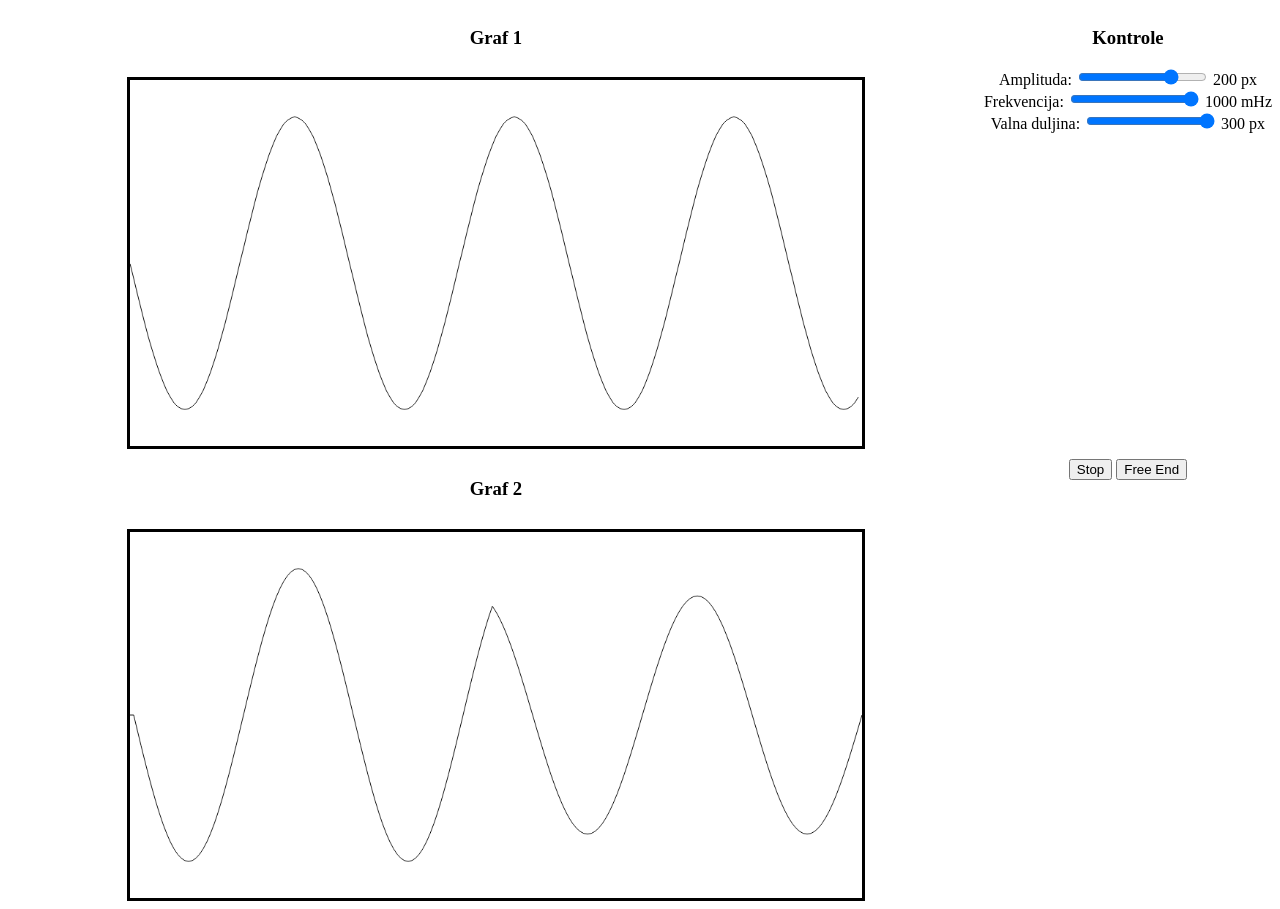
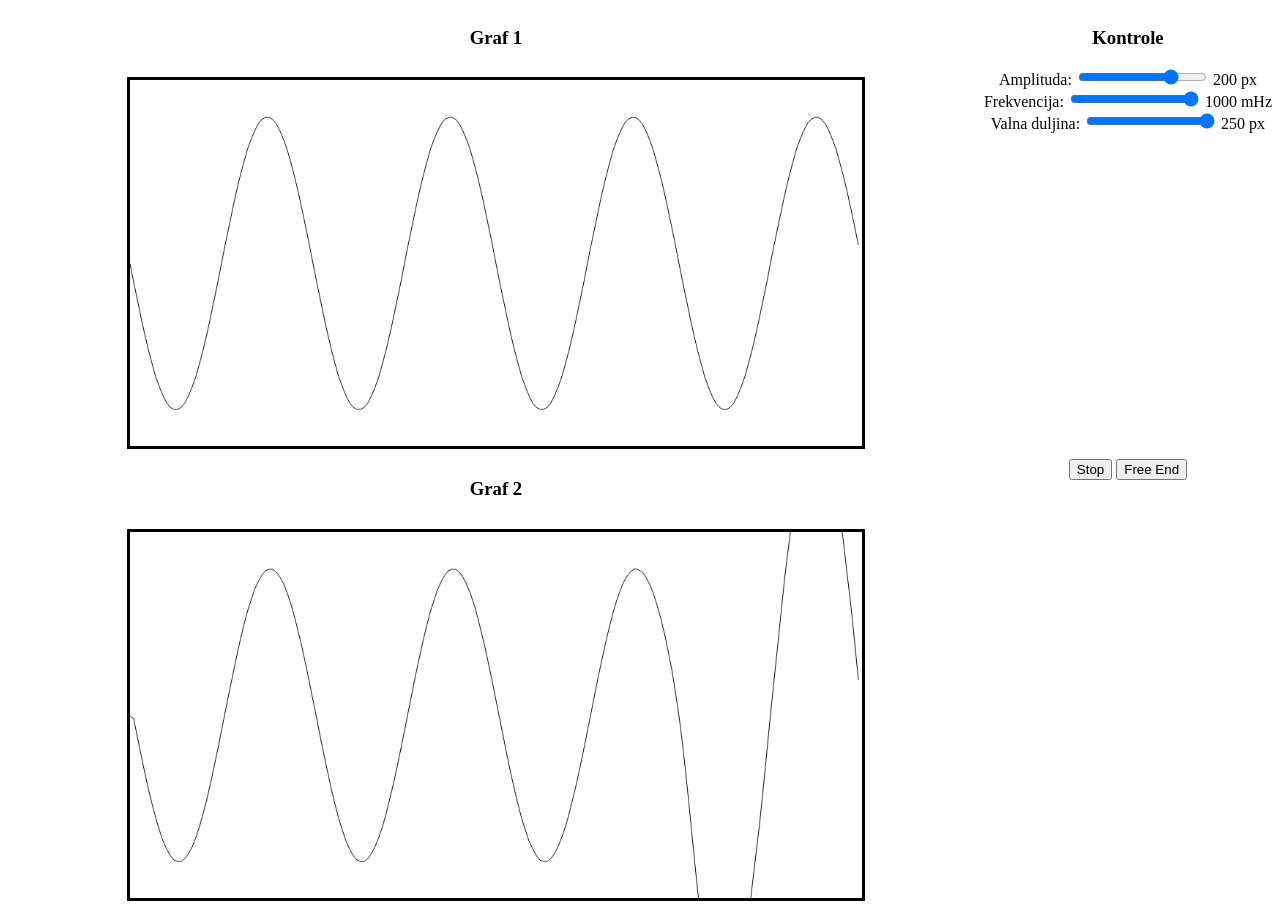
Before and after one commit to antunkra/Wave-simulation---Physics-1-Project, a plain HTML site: page index.html in a window 1280 px wide. Drawn offline with Linux system fonts and the light colour scheme.

Commit message:
-reformatted code -created classes representing the formula function and simulated function -created a class to animate any type of function -changed names of files from testWave to formulaWave and forcedWave to simulatedWave

```diff
--- a/index.html
+++ b/index.html
@@ -30,8 +30,8 @@
                 </div>
                 <div class="attributeControl">
                     <label>Valna duljina:</label>
-                    <input type="range" min="100" max="300" value="300" class="slider" id="wavelengthSlider">
-                    <label class="sliderValueLabel" id="wavelengthValueLabel">300 px</label>
+                    <input type="range" min="100" max="250" value="250" class="slider" id="wavelengthSlider">
+                    <label class="sliderValueLabel" id="wavelengthValueLabel">250 px</label>
                 </div>
             </div>
             <div class="controls">
@@ -42,9 +42,10 @@
 
         <script src="./js/function.js"></script>
         <script src="./js/formulaFunction.js"></script>
+        <script src="./js/simulatedFunction.js"></script>
         <script src="./js/graphAnimation.js"></script>
         <script src="./js/ui.js"></script>
         <script src="./js/formulaWave.js"></script>
-        <script src="./js/forcedWave.js"></script>
+        <script src="./js/simulatedWave.js"></script>
     </body>
 </html>
--- a/js/forcedWave.js
+++ /dev/null
@@ -1,79 +0,0 @@
-(function() {
-    const canvas = document.getElementById("forcedWave");
-    const ctx = canvas.getContext("2d");
-
-    let y = [], oldY = [], v = [], a = [];
-    let lastTime = 0;
-    let justReset = false;
-
-    function init() {
-        ctx.translate(0, canvas.height / 2);
-        ctx.scale(1, -1);
-        for (let i = 0; i < window.numOfPoints + 1; i++) {
-            y.push(0); oldY.push(0); v.push(0); a.push(0);
-        }
-        window.requestAnimationFrame(draw);
-    }
-
-    function resetWave() {
-        for (let i = 0; i < window.numOfPoints + 1; i++) {
-            y[i] = 0; oldY[i] = 0; v[i] = 0; a[i] = 0;
-        }
-    }
-
-    function clearCanvas() {
-        ctx.clearRect(0, -canvas.height/2, canvas.width, canvas.height);
-    }
-
-    function updateY(deltaTime) {
-        let t = (performance.now() - window.startTime) / 1000;
-        y[0] = window.amplitude * Math.sin(window.w * t);
-
-        const dx = canvas.width / window.numOfPoints;
-        let tempY = [...y];
-
-        for (let i = 1; i < window.numOfPoints; i++) {
-            a[i] = window.springConstant * (y[i+1] - 2*y[i] + y[i-1]) / dx;
-        }
-        // for (let i = 1; i < window.numOfPoints; i++) {
-        //     y[i] = 2 * y[i] - oldY[i] + a[i] * deltaTime ** 2;
-        // }
-        // oldY = tempY;
-        for (let i = 1; i < window.numOfPoints; i++) {
-            v[i] += a[i] * deltaTime;
-            y[i] += v[i] * deltaTime;
-        }
-        if (!window.endFixed) {
-            y[window.numOfPoints] = y[window.numOfPoints-1]; // fixed end
-        } else {
-            y[window.numOfPoints] = 0; // free end
-        }
-    }
-
-    function draw(timestamp) {
-        if (window.paused) {
-            justReset = true;
-            window.requestAnimationFrame(draw);
-            return;
-        }
-        if (justReset) {
-            resetWave();
-            justReset = false;
-        }
-        let dt = (timestamp - lastTime) / 1000;
-        lastTime = timestamp;
-        dt = Math.min(dt, 0.1);
-        updateY(dt);
-        let increment = canvas.width / window.numOfPoints;
-        clearCanvas();
-        ctx.beginPath();
-        ctx.moveTo(0, y[0]);
-        for (let i = 1; i <= window.numOfPoints; i++) {
-            ctx.lineTo(i * increment, y[i]);
-        }
-        ctx.stroke();
-        window.requestAnimationFrame(draw);
-    }
-
-    init();
-})();
--- a/js/graphAnimation.js
+++ b/js/graphAnimation.js
@@ -48,5 +48,12 @@ class GraphAnimation {
 
     set paused(value) {
         this._paused = value;
+        if (value == true) {
+            this._func.reset();
+        }
+    }
+
+    get func() {
+        return this._func;
     }
 }
--- /dev/null
+++ b/js/simulatedFunction.js
@@ -0,0 +1,41 @@
+class SimulatedFunction extends Function {
+    constructor(func, springConstant, numOfPoints, canvasWidth) {
+        super(numOfPoints, canvasWidth);
+        this._v = new Array(numOfPoints + 1).fill(0);
+        this._a = new Array(numOfPoints + 1).fill(0);
+        this._func = func;
+        this._springConstant = springConstant;
+        this._lastUpdateTime = 0;
+        this._dx = canvasWidth / numOfPoints;
+    }
+
+    set springConstant(value) {
+        this._springConstant = value;
+    }
+
+    update(t) {
+        this._y[0] = this._func(0, t);
+        const dt = t - this._lastUpdateTime;
+        for (let i = 1; i < this._numOfPoints; i++) {
+            this._a[i] = this._springConstant * (this._y[i+1] - 2*this._y[i] + this._y[i-1]) / this._dx;
+        }
+        for (let i = 1; i < this._numOfPoints; i++) {
+            this._v[i] += this._a[i] * dt;
+            this._y[i] += this._v[i] * dt;
+        }
+        if (!window.endFixed) {
+            this._y[this._numOfPoints] = this._y[this._numOfPoints-1]; // fixed end
+        } else {
+            this._y[this._numOfPoints] = 0; // free end
+        }
+        this._lastUpdateTime = t;
+    }
+
+    reset() {
+        for (let i = 0; i < this._numOfPoints + 1; i++) {
+            this._y[i] = 0;
+            this._v[i] = 0;
+            this._a[i] = 0;
+        }
+    }
+}
--- /dev/null
+++ b/js/simulatedWave.js
@@ -0,0 +1,6 @@
+const canvas = document.getElementById("forcedWave");
+const ctx = canvas.getContext("2d");
+
+const simulatedFunction = new SimulatedFunction((x, t) => window.amplitude * Math.sin(window.w * t), window.springConstant, window.numOfPoints, canvas.width);
+const simulationGraph = new GraphAnimation(window, "forcedWave", simulatedFunction);
+simulationGraph.animate();
--- a/js/ui.js
+++ b/js/ui.js
@@ -1,10 +1,10 @@
 window.startTime = performance.now();
 window.numOfPoints = 200;
-window.k = 2 * Math.PI / 300;
+window.k = 2 * Math.PI / 250;
 window.w = 2 * Math.PI;
 window.amplitude = 200;
 window.frequency = 1;
-window.waveLength = 300;
+window.waveLength = 250;
 const dx = 1000 / window.numOfPoints;
 let velocity = window.w / window.k;
 window.springConstant = Math.pow(velocity, 2) / dx;
@@ -24,19 +24,23 @@ const endSwapButton = document.getElementById("endSwapButton");
 function updateSpringConstant() {
     velocity = window.w / window.k;
     window.springConstant = Math.pow(velocity, 2) / dx;
+    simulationGraph.func.springConstant = window.springConstant;
 }
 
 stopButton.onclick = function() {
     if (stopButton.innerHTML === "Stop") {
         stopButton.innerHTML = "Restart";
         window.paused = true;
-        testWaveGraph.paused = true;
+        formulaGraph.paused = true;
+        simulationGraph.paused = true;
     }
     else {
         stopButton.innerHTML = "Stop";
         window.paused = false;
-        testWaveGraph.paused = false;
-        testWaveGraph.reset();
+        formulaGraph.paused = false;
+        formulaGraph.reset();
+        simulationGraph.paused = false;
+        simulationGraph.reset();
         window.startTime = performance.now();
     }
 }
```
Also changed, not shown: js/formulaWave.js (+0 -44 lines).
